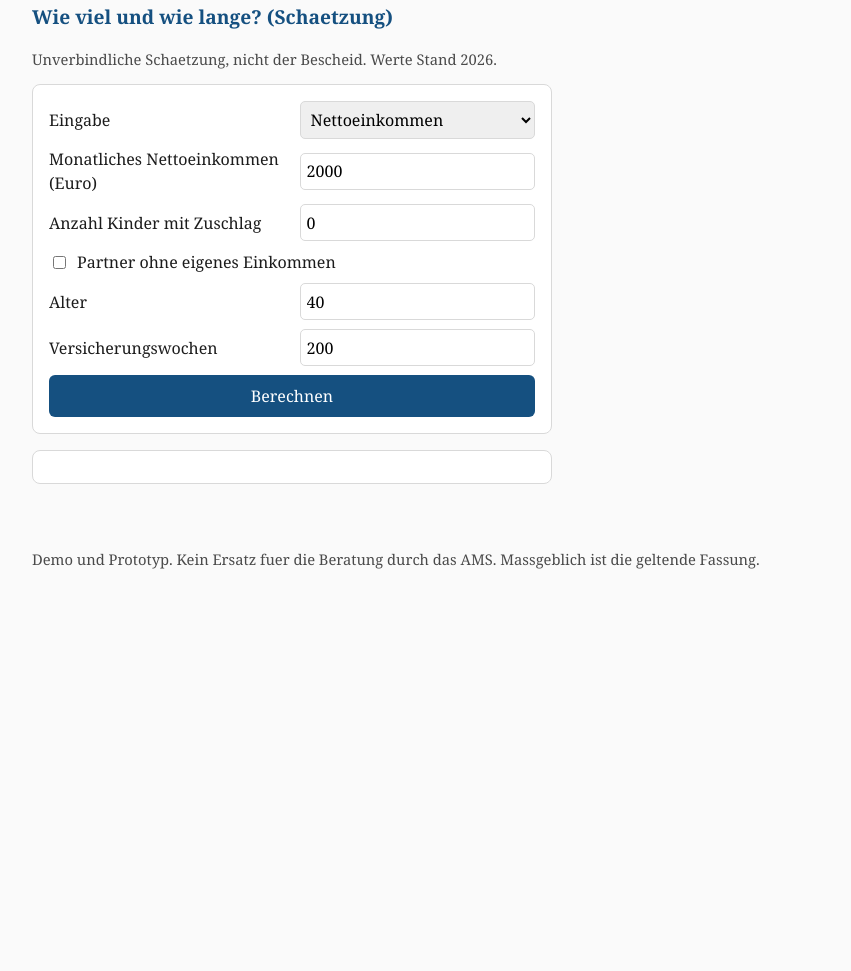
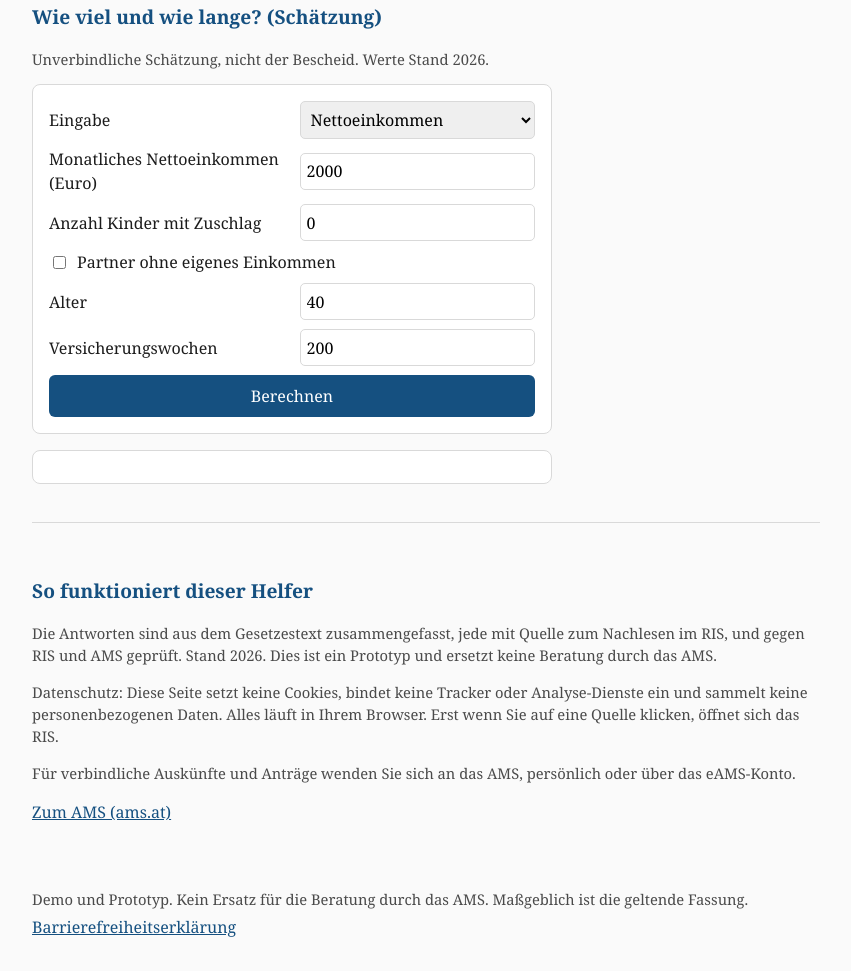
Before and after one commit to h1054454/digital-helper-ams, a plain HTML site: page index.html in a window 1280 px wide. Shown: the part 5107-6078 px from the top of the page, without its empty margins (214-1065 px from the left). Before the commit the page ends 5709 px from the top, so only its background shows below. Drawn offline with Linux system fonts and the light colour scheme.

Commit message:
feat(web): Barrierefreiheitserklaerung + Transparenz-/Kontakt-Block (kein Tracking)
(4) barrierefreiheit.html: WCAG-2.1-AA/EN-301-549-Erklaerung (ehrlich: angestrebt,
    weitgehend konform, formale Pruefung ausstaendig), Umgesetztes, Einschraenkungen,
    Stand, Rueckmeldung; aus dem Footer verlinkt.
(6) Info-Block "So funktioniert dieser Helfer": Antworten aus dem Gesetz/gegen RIS
    geprueft, Datenschutz (KEINE Cookies/Tracker/Analytics, alles im Browser; per grep
    verifiziert), AMS-Kontakt/Weiterleitung. Drei Sprachen (de/en/tr).
Nebenbei: deutsche UI-Strings auf echte Umlaute korrigiert (Schaetzung -> Schätzung,
fuer -> für, Massgeblich -> Maßgeblich, oeffnet -> öffnet).

Co-Authored-By: Claude Opus 4.8 <noreply@anthropic.com>

```diff
--- a/app.js
+++ b/app.js
@@ -12,20 +12,26 @@ const UI = {
     sucheLabel: "Frage suchen",
     treffer: n => n === 1 ? "1 Treffer" : n + " Treffer",
     keinTreffer: "Keine passende Frage gefunden. Bitte beim AMS nachfragen.",
-    rechnerTitel: "Wie viel und wie lange? (Schaetzung)",
-    rechnerHinweis: "Unverbindliche Schaetzung, nicht der Bescheid. Werte Stand 2026.",
+    rechnerTitel: "Wie viel und wie lange? (Schätzung)",
+    rechnerHinweis: "Unverbindliche Schätzung, nicht der Bescheid. Werte Stand 2026.",
     modus: "Eingabe", modusNetto: "Nettoeinkommen", modusBrutto: "Bruttoeinkommen",
     einkommenNetto: "Monatliches Nettoeinkommen (Euro)",
     einkommenBrutto: "Monatliches Bruttoeinkommen (Euro)",
-    bundesland: "Bundesland (fuer die Netto-Berechnung)",
+    bundesland: "Bundesland (für die Netto-Berechnung)",
     kinder: "Anzahl Kinder mit Zuschlag",
     partner: "Partner ohne eigenes Einkommen",
     alter: "Alter", wochen: "Versicherungswochen", rechnen: "Berechnen",
-    quelle: "Quelle", quelleNeu: "(oeffnet das Gesetz im RIS)",
-    footer: "Demo und Prototyp. Kein Ersatz fuer die Beratung durch das AMS. Massgeblich ist die geltende Fassung.",
+    quelle: "Quelle", quelleNeu: "(öffnet das Gesetz im RIS)",
+    footer: "Demo und Prototyp. Kein Ersatz für die Beratung durch das AMS. Maßgeblich ist die geltende Fassung.",
     resBrutto: "Eingabe Brutto", resNetto: "Berechnetes Netto",
     resAlg: "Arbeitslosengeld", resTag: "pro Tag", resMon: "pro Monat",
-    resDauer: "Bezugsdauer", resWochen: "Wochen", resNh: "Notstandshilfe danach", resStand: "Werte Stand"
+    resDauer: "Bezugsdauer", resWochen: "Wochen", resNh: "Notstandshilfe danach", resStand: "Werte Stand",
+    infoTitel: "So funktioniert dieser Helfer",
+    transparenz: "Die Antworten sind aus dem Gesetzestext zusammengefasst, jede mit Quelle zum Nachlesen im RIS, und gegen RIS und AMS geprüft. Stand 2026. Dies ist ein Prototyp und ersetzt keine Beratung durch das AMS.",
+    datenschutz: "Datenschutz: Diese Seite setzt keine Cookies, bindet keine Tracker oder Analyse-Dienste ein und sammelt keine personenbezogenen Daten. Alles läuft in Ihrem Browser. Erst wenn Sie auf eine Quelle klicken, öffnet sich das RIS.",
+    kontakt: "Für verbindliche Auskünfte und Anträge wenden Sie sich an das AMS, persönlich oder über das eAMS-Konto.",
+    amsLink: "Zum AMS (ams.at)",
+    bfLink: "Barrierefreiheitserklärung"
   },
   en: {
     skip: "Skip to content",
@@ -48,7 +54,13 @@ const UI = {
     footer: "Demo and prototype. Not a substitute for advice from the AMS. The version in force applies.",
     resBrutto: "Gross input", resNetto: "Calculated net",
     resAlg: "Unemployment benefit", resTag: "per day", resMon: "per month",
-    resDauer: "Duration", resWochen: "weeks", resNh: "Emergency assistance after", resStand: "Values as of"
+    resDauer: "Duration", resWochen: "weeks", resNh: "Emergency assistance after", resStand: "Values as of",
+    infoTitel: "How this helper works",
+    transparenz: "The answers are summarised from the law, each with a source to look up on RIS, and checked against RIS and the AMS. As of 2026. This is a prototype and does not replace advice from the AMS.",
+    datenschutz: "Privacy: this site sets no cookies, embeds no trackers or analytics, and collects no personal data. Everything runs in your browser. Only when you click a source does RIS open.",
+    kontakt: "For binding information and applications, contact the AMS, in person or via the eAMS account.",
+    amsLink: "Go to the AMS (ams.at)",
+    bfLink: "Accessibility statement"
   },
   tr: {
     skip: "İçeriğe geç",
@@ -71,11 +83,17 @@ const UI = {
     footer: "Demo ve prototip. AMS danışmanlığının yerini tutmaz. Yürürlükteki sürüm geçerlidir.",
     resBrutto: "Girilen brüt", resNetto: "Hesaplanan net",
     resAlg: "İşsizlik parası", resTag: "günlük", resMon: "aylık",
-    resDauer: "Süre", resWochen: "hafta", resNh: "Sonrasında acil yardım", resStand: "Değerler itibarıyla"
+    resDauer: "Süre", resWochen: "hafta", resNh: "Sonrasında acil yardım", resStand: "Değerler itibarıyla",
+    infoTitel: "Bu yardımcı nasıl çalışır",
+    transparenz: "Cevaplar yasa metninden özetlenmiştir, her biri RIS'te incelenebilecek bir kaynakla, ve RIS ile AMS'ye karşı kontrol edilmiştir. 2026 itibarıyla. Bu bir prototiptir ve AMS danışmanlığının yerini tutmaz.",
+    datenschutz: "Veri koruma: Bu site çerez kullanmaz, izleyici veya analiz hizmeti içermez ve kişisel veri toplamaz. Her şey tarayıcınızda çalışır. Yalnızca bir kaynağa tıkladığınızda RIS açılır.",
+    kontakt: "Bağlayıcı bilgi ve başvurular için AMS'ye şahsen veya eAMS hesabı üzerinden başvurun.",
+    amsLink: "AMS'ye git (ams.at)",
+    bfLink: "Erişilebilirlik beyanı"
   }
 };
 
-// Sprachen mit Rechts-nach-links-Schrift (fuer kuenftiges Arabisch usw.)
+// Sprachen mit Rechts-nach-links-Schrift (für kuenftiges Arabisch usw.)
 const RTL_SPRACHEN = new Set(["ar", "he", "fa", "ur"]);
 
 let DATEN = null;
@@ -112,6 +130,12 @@ function rendereChrome() {
   document.getElementById("rechner-titel").textContent = t.rechnerTitel;
   document.getElementById("rechner-hinweis").textContent = t.rechnerHinweis;
   document.getElementById("footer").textContent = t.footer;
+  document.getElementById("info-titel").textContent = t.infoTitel;
+  document.getElementById("transparenz").textContent = t.transparenz;
+  document.getElementById("datenschutz").textContent = t.datenschutz;
+  document.getElementById("kontakt").textContent = t.kontakt;
+  document.getElementById("ams-link").textContent = t.amsLink;
+  document.getElementById("bf-link").textContent = t.bfLink;
   document.querySelectorAll("[data-l]").forEach(el => { el.textContent = t[el.dataset.l]; });
   aktualisiereEinkommenLabel();
 }
--- a/index.html
+++ b/index.html
@@ -77,9 +77,20 @@
       </form>
       <pre id="rechner-out" aria-live="polite"></pre>
     </section>
+
+    <section id="info-section" aria-labelledby="info-titel">
+      <h2 id="info-titel"></h2>
+      <p id="transparenz" class="muted"></p>
+      <p id="datenschutz" class="muted"></p>
+      <p id="kontakt" class="muted"></p>
+      <p><a id="ams-link" href="https://www.ams.at" target="_blank" rel="noopener"></a></p>
+    </section>
   </main>
 
-  <footer><p id="footer" class="muted"></p></footer>
+  <footer>
+    <p id="footer" class="muted"></p>
+    <p><a id="bf-link" href="barrierefreiheit.html"></a></p>
+  </footer>
 
   <script src="rechner-rates.js"></script>
   <script src="rechner.js"></script>
--- a/style.css
+++ b/style.css
@@ -63,4 +63,7 @@ h3 { font-size: 1rem; margin: 1.4rem 0 0.3rem; }
   background: #fff; border: 1px solid var(--linie); border-radius: 8px; padding: 1rem;
   white-space: pre-wrap; font-family: inherit; max-width: 520px; min-height: 1.2em;
 }
+#info-section { border-top: 1px solid var(--linie); margin-top: 2.4rem; padding-top: 1.2rem; }
+#info-section a, footer a, header .bar a { color: var(--akzent); }
 footer { max-width: 820px; margin: 2rem auto; padding: 0 1rem; }
+footer p { margin: 0.3rem 0; }
```
Also changed, not shown: barrierefreiheit.html (added, +54 -0 lines).
